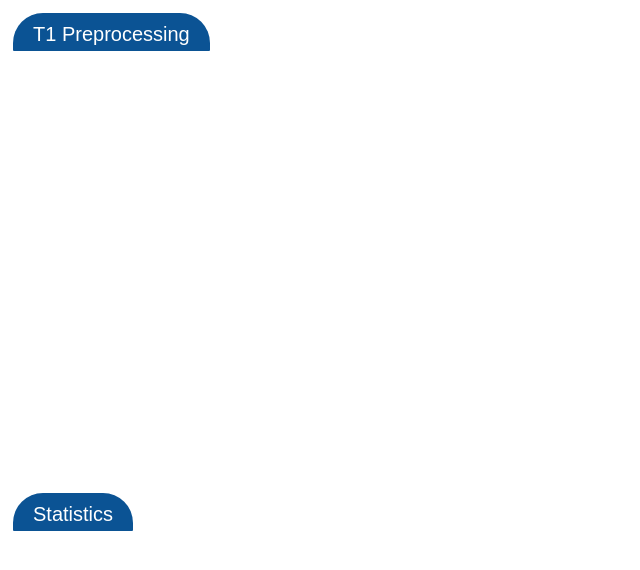
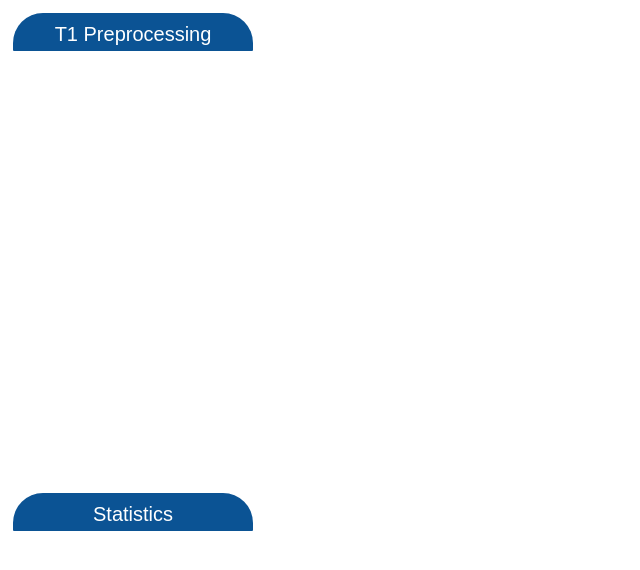
Before and after one commit to Tokazama/webGraphics, a plain HTML site: page pages/research.html in a window 1280 px wide. Shown: the whole page, without its empty margins (0-640 px from the left). Drawn offline with Linux system fonts and the light colour scheme.

Commit message:
Update research.html

```diff
--- a/pages/research.html
+++ b/pages/research.html
@@ -6,7 +6,7 @@
 .dropbtn {
   font-size: 1.25em;
   color: white;
-  width: 8em 3em;
+  width: 12em;
   padding: .5em 1em .25em 1em;
   border: none;
   cursor: pointer;
```
